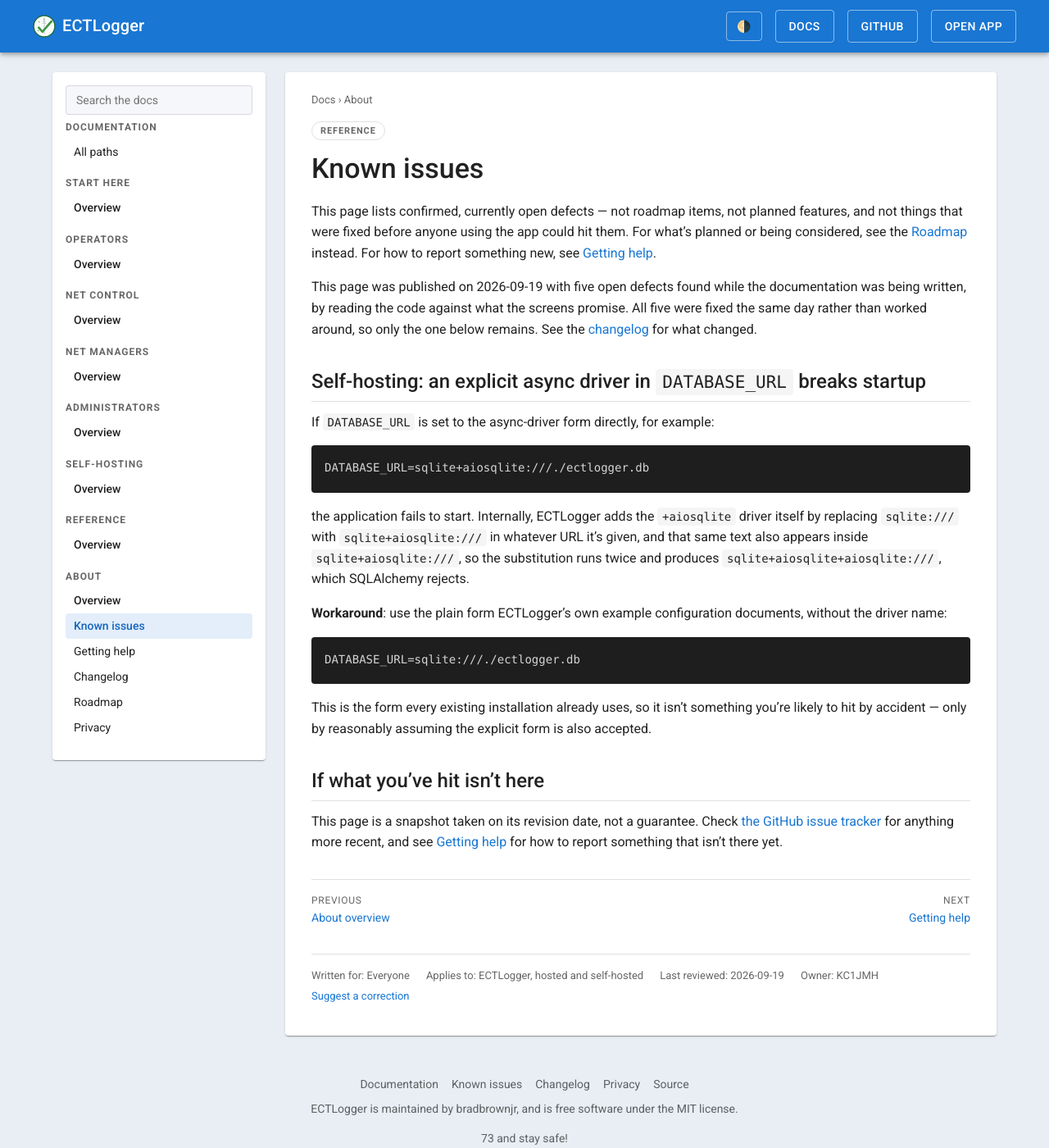
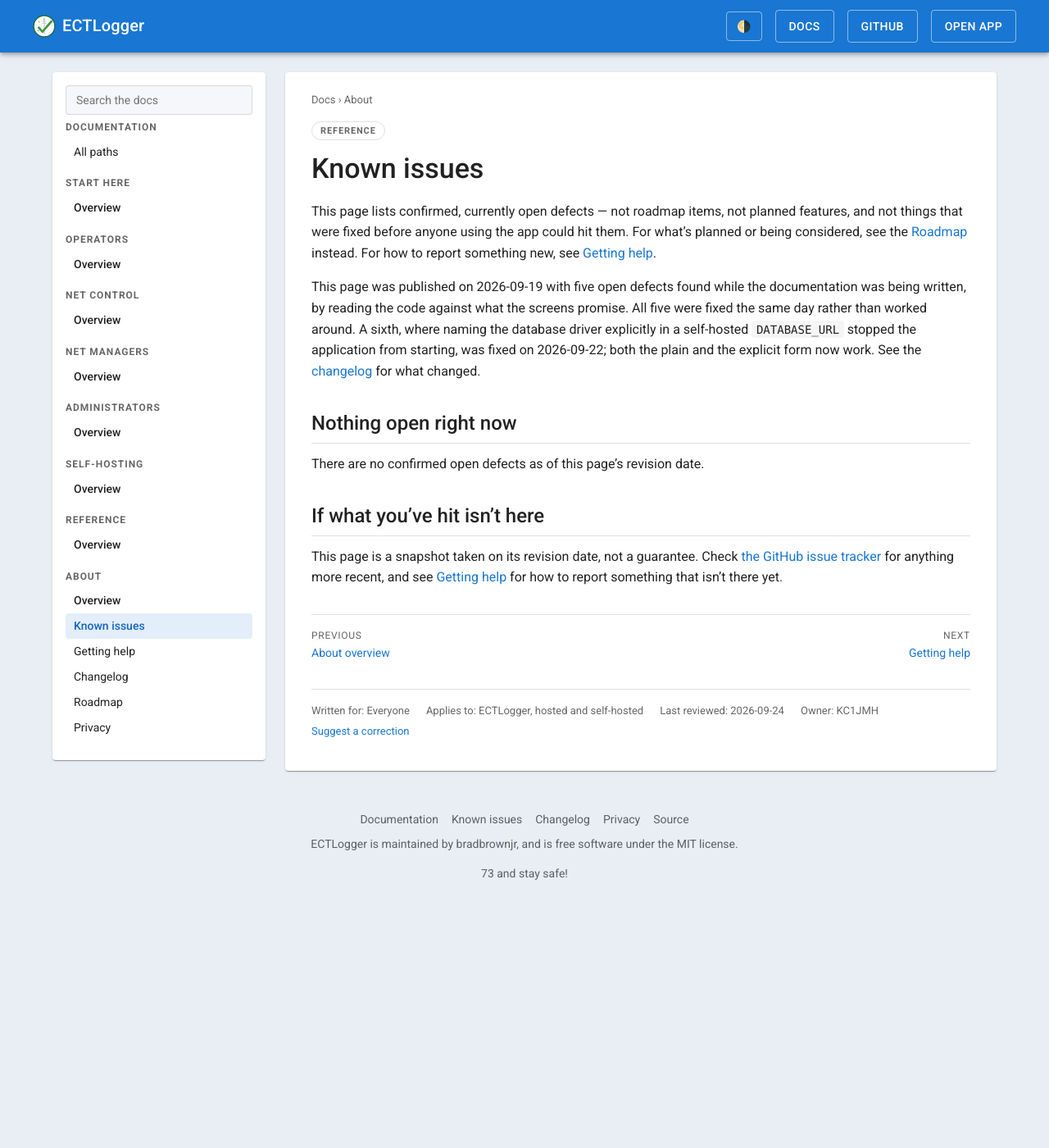
Before and after one commit to bradbrownjr/ectlogger, a Jekyll site: the page built from docs/about/known-issues.md, in a window 1280 px wide and 1400 px high. Shown: the whole window at 82% size. Built offline with Jekyll 4.4.1, drawn with Linux system fonts in a browser that asks for light colours; comment, search, counter and statistics services are not loaded.

Commit message:
Docs: clear the fixed DATABASE_URL known issue and a dangling roadmap reference
The explicit-driver DATABASE_URL startup failure was fixed in 5dec345 but
still listed on the Known issues page and warned about in the screenshot
pipeline README. The Net View Usability roadmap item pointed at a sneak-in
arrow bug entry that was pruned when that fix shipped on 2026-09-08.

Co-Authored-By: Claude Opus 5.5 <noreply@anthropic.com>
Claude-Session: https://claude.ai/code/session_01Dz2y8UqRYDV67EQZaZUje3

````diff
--- a/docs/about/known-issues.md
+++ b/docs/about/known-issues.md
@@ -4,7 +4,7 @@ summary: Things that are confirmed wrong right now, with workarounds where there
 kind: Reference
 audience: Everyone
 owner: KC1JMH
-revised: 2026-09-19
+revised: 2026-09-24
 review_by: 2027-09-19
 applies_to: ECTLogger, hosted and self-hosted
 permalink: /docs/about/known-issues/
@@ -14,25 +14,11 @@ permalink: /docs/about/known-issues/
 
 This page lists confirmed, currently open defects — not roadmap items, not planned features, and not things that were fixed before anyone using the app could hit them. For what's planned or being considered, see the [Roadmap](/docs/ROADMAP/) instead. For how to report something new, see [Getting help](/docs/about/getting-help/).
 
-This page was published on 2026-09-19 with five open defects found while the documentation was being written, by reading the code against what the screens promise. All five were fixed the same day rather than worked around, so only the one below remains. See the [changelog](/docs/CHANGELOG/) for what changed.
+This page was published on 2026-09-19 with five open defects found while the documentation was being written, by reading the code against what the screens promise. All five were fixed the same day rather than worked around. A sixth, where naming the database driver explicitly in a self-hosted `DATABASE_URL` stopped the application from starting, was fixed on 2026-09-22; both the plain and the explicit form now work. See the [changelog](/docs/CHANGELOG/) for what changed.
 
-## Self-hosting: an explicit async driver in `DATABASE_URL` breaks startup
+## Nothing open right now
 
-If `DATABASE_URL` is set to the async-driver form directly, for example:
-
-```
-DATABASE_URL=sqlite+aiosqlite:///./ectlogger.db
-```
-
-the application fails to start. Internally, ECTLogger adds the `+aiosqlite` driver itself by replacing `sqlite:///` with `sqlite+aiosqlite:///` in whatever URL it's given, and that same text also appears inside `sqlite+aiosqlite:///`, so the substitution runs twice and produces `sqlite+aiosqlite+aiosqlite:///`, which SQLAlchemy rejects.
-
-**Workaround**: use the plain form ECTLogger's own example configuration documents, without the driver name:
-
-```
-DATABASE_URL=sqlite:///./ectlogger.db
-```
-
-This is the form every existing installation already uses, so it isn't something you're likely to hit by accident — only by reasonably assuming the explicit form is also accepted.
+There are no confirmed open defects as of this page's revision date.
 
 ## If what you've hit isn't here
 
````
Also changed, not shown: docs/ROADMAP.md (+3 -3 lines), scripts/docs-screenshots/README.md (+0 -7 lines).
